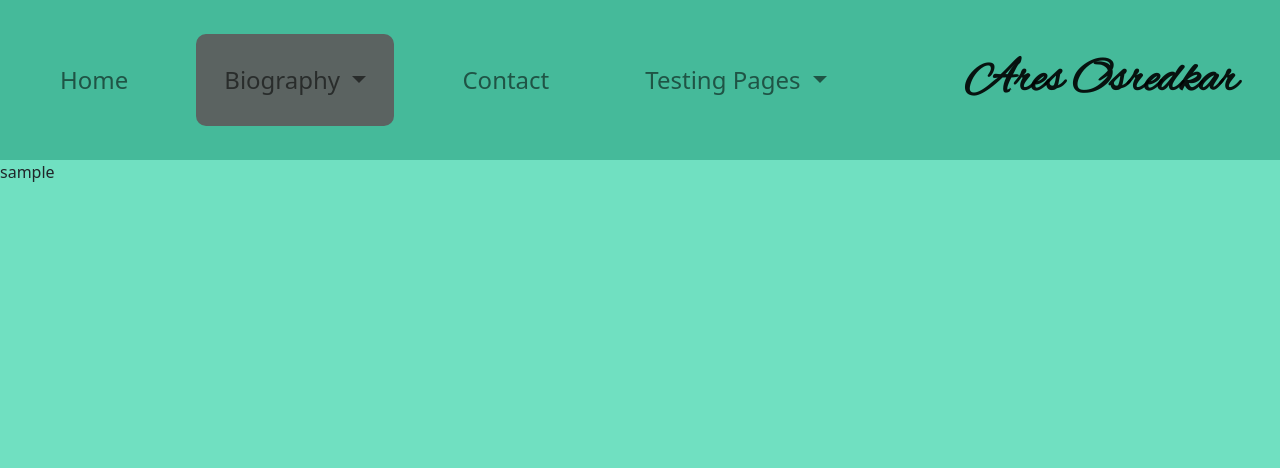
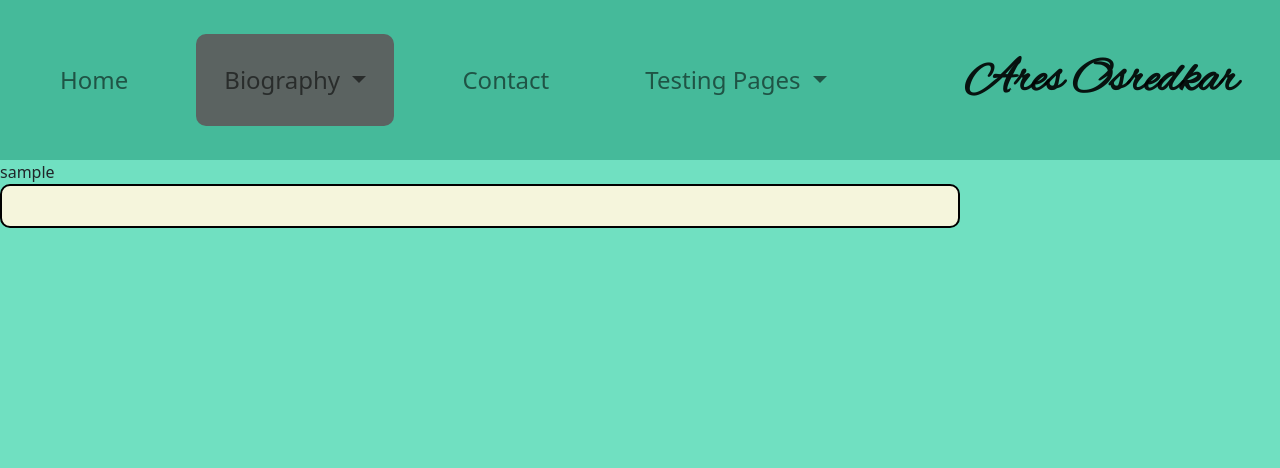
Before and after one commit to AresOsredkar/PortfolioAresOsredkar, a PHP site: page /ForumPosts.php in a window 1280 px wide. Shown: the top 468 px of the page. Run offline with PHP 8.4, Linux system fonts and the light colour scheme; the visitor is signed in with stand-in values (Sample User, id 1); tables that the repository leaves empty or names only in its code hold one stand-in row (values such as "Sample post"); data that the repository does not hold is empty.

Commit message:
css update

```diff
--- a/Portfolio/ForumPosts.php
+++ b/Portfolio/ForumPosts.php
@@ -26,10 +26,10 @@
         if ($res->num_rows > 0) {
             while($row = $res->fetch_assoc()) {
                 echo "<div class='post'><div class='author'>" . $row["UserID"] . "</div><div class='time'>". $row["PostDate"] ."</div><div class='content'>";
-                $file = fopen("forumPosts/" . $row["PostFile"] . ".txt", "r");
-                echo fread($file,filesize("forumPosts/" . $row["PostFile"] . ".txt"));
+                $file = fopen("forumPosts/" . $row["PostFile"], "r");
+                echo fread($file,"200");
                 fclose($file);
-                echo "</div></div>";
+                echo "</div></div><br>";
             }
           } else {
             echo "0 results";
--- a/Portfolio/css/style.css
+++ b/Portfolio/css/style.css
@@ -183,3 +183,15 @@
 label{
     margin:20px;
 }
+
+
+/*FORUM*/
+
+.post{
+    border:2px solid black;
+    border-radius: 10px;
+    width:75%;
+    margin:auto 0;
+    padding: 20px;
+    background-color:beige;
+}
--- /dev/null
+++ b/Portfolio/forumPosts/bruh.txt
@@ -0,0 +1 @@
+testing lorem ipsum salatisime
```
